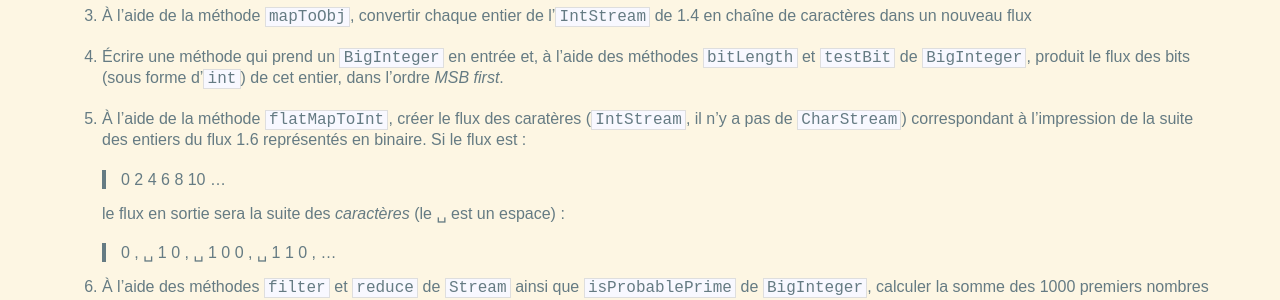
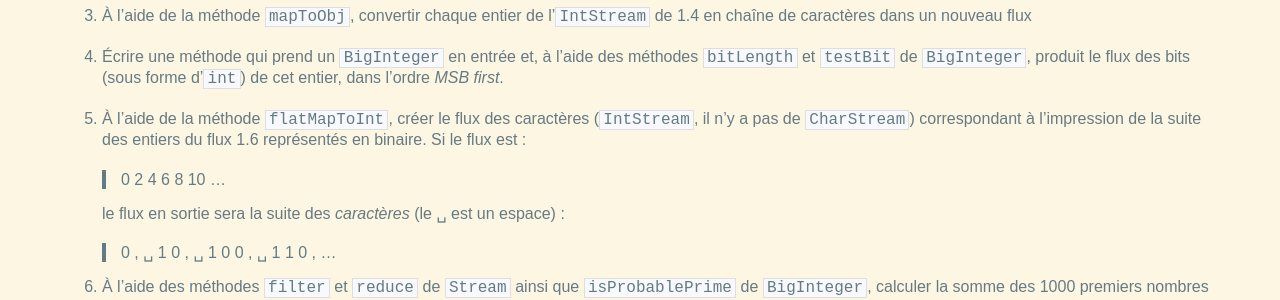
Before and after one commit to lacl-upec/m1javaa, a Jekyll site: the page built from _posts/2015-11-17-TP 4.md, in a window 1280 px wide. Shown: the part 624-924 px from the top of the page. Built offline with Jekyll 4.4.1, drawn with Linux system fonts in a browser that asks for light colours.

Commit message:
Created :_posts/2015-11-17-TP 4.md

```diff
--- a/_posts/2015-11-17-TP 4.md
+++ b/_posts/2015-11-17-TP 4.md
@@ -29,7 +29,7 @@ Exercice 2. Utilisation
 
 4. Écrire une méthode qui prend un `BigInteger` en entrée et, à l'aide des méthodes `bitLength` et `testBit` de `BigInteger`, produit le flux des bits (sous forme d'`int`) de cet entier, dans l'ordre *MSB first*.
 
-5. À l'aide de la méthode `flatMapToInt`, créer le flux des caratères (`IntStream`, il n'y a pas de `CharStream`) correspondant à l'impression de la suite des entiers du flux 1.6 représentés en binaire. Si le flux est :
+5. À l'aide de la méthode `flatMapToInt`, créer le flux des caractères (`IntStream`, il n'y a pas de `CharStream`) correspondant à l'impression de la suite des entiers du flux 1.6 représentés en binaire. Si le flux est :
 
    > 0 2 4 6 8 10 ...
 
```
